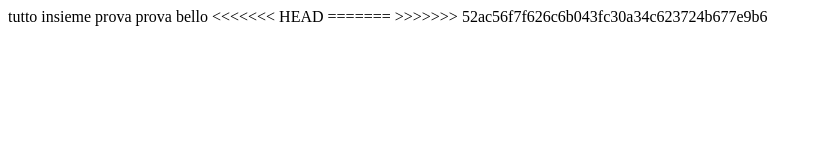
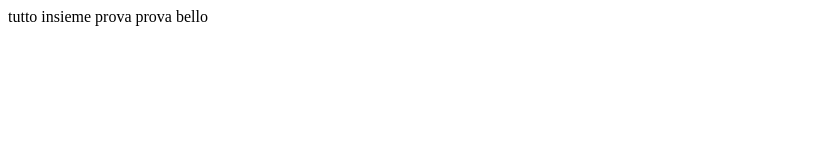
Before and after one commit to francesca24ricatti03-design/leader, a plain HTML site: page index.html in a window 1280 px wide. Shown: the whole page, without its empty margins (0-821 px from the left). Drawn offline with Linux system fonts and the light colour scheme.

Commit message:
ultima modifica  html

```diff
--- a/index.html
+++ b/index.html
@@ -9,10 +9,5 @@
     tutto insieme
     prova prova
     bello
-<<<<<<< HEAD
-
-=======
-
->>>>>>> 52ac56f7f626c6b043fc30a34c623724b677e9b6
 </body>
 </html>
```
